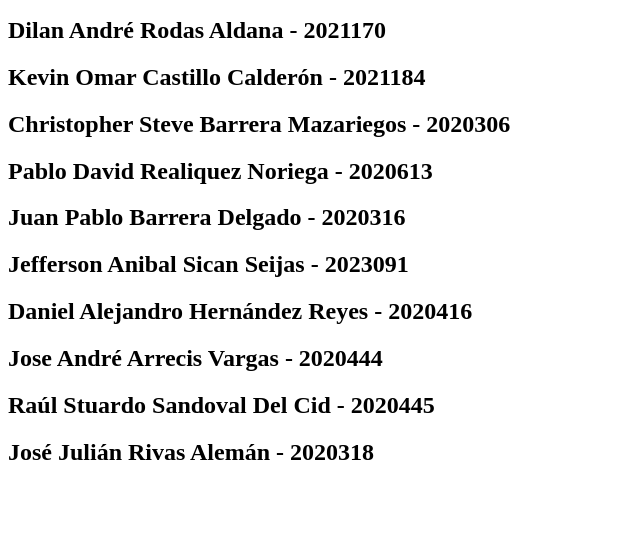
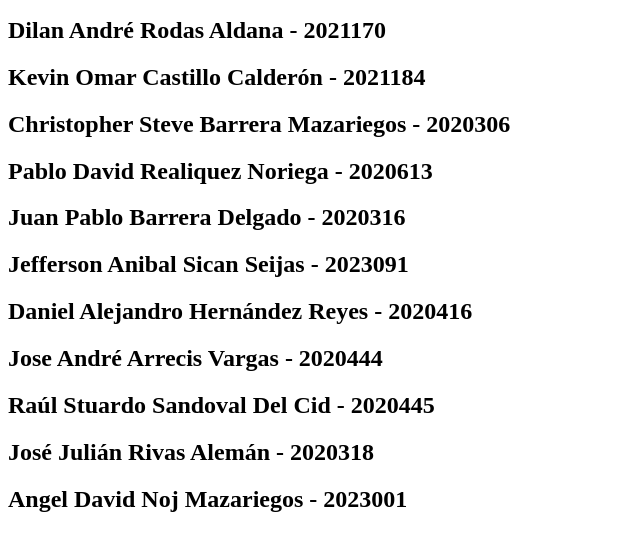
Before and after one commit to parmas24/IN5AMEjercicio, a plain HTML site: page index.html in a window 1280 px wide. Shown: the part 110-660 px from the top of the page, without its empty margins (0-640 px from the left). Drawn offline with Linux system fonts and the light colour scheme.

Commit message:
Se agrega nombre Angel Noj y carné

```diff
--- a/index.html
+++ b/index.html
@@ -18,5 +18,6 @@
     <h2>Jose André Arrecis Vargas - 2020444</h2>
     <h2>Raúl Stuardo Sandoval Del Cid - 2020445</h2>
     <h2>José Julián Rivas Alemán - 2020318</h2>
+    <h2>Angel David Noj Mazariegos - 2023001</h2>
 </body>
 </html>
```
